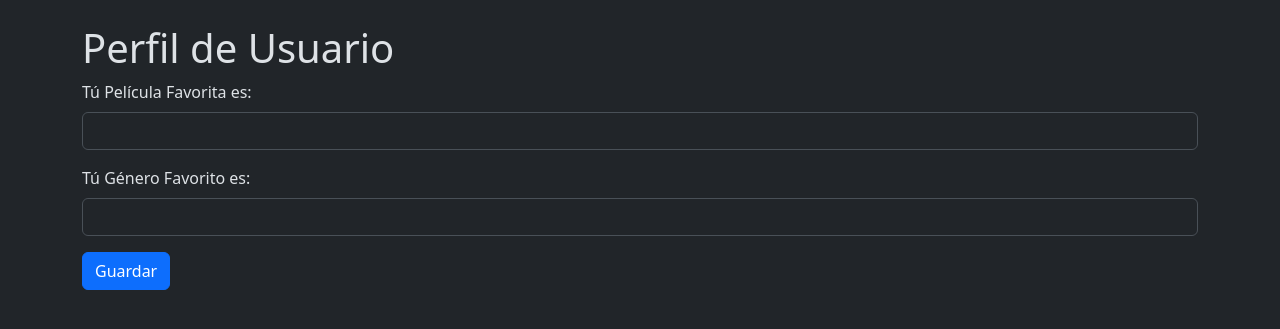
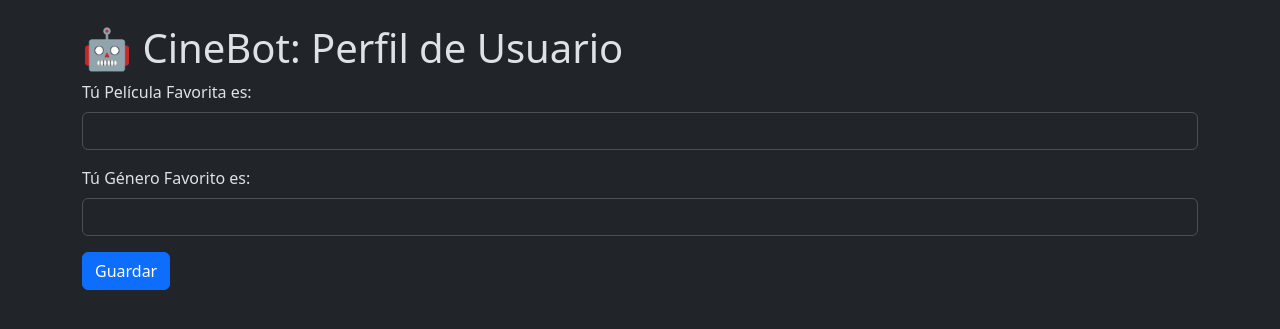
Before and after one commit to crgonzalezf/Tarea1, a Flask app: template templates/profile.html in a window 1280 px wide. Shown: the top 329 px of the page. Run offline with Flask 3, Linux system fonts and the light colour scheme; the template is opened without the code that fills it, so the values that code supplies are empty; parts of the project's set-up code (start-up, migrations or seed data) failed here and were passed over; some libraries are stand-ins or nearby versions.

Commit message:
Update profile.html

```diff
--- a/templates/profile.html
+++ b/templates/profile.html
@@ -4,7 +4,7 @@
 
 {% block content %}
 <div class="container">
-    <h1 class="mt-4">Perfil de Usuario</h1>
+    <h1 class="mt-4">🤖 CineBot: Perfil de Usuario</h1>
     <form method="POST">
         <div class="mb-3">
             <label for="favorite_movie" class="form-label">Tú Película Favorita es:</label>
```
